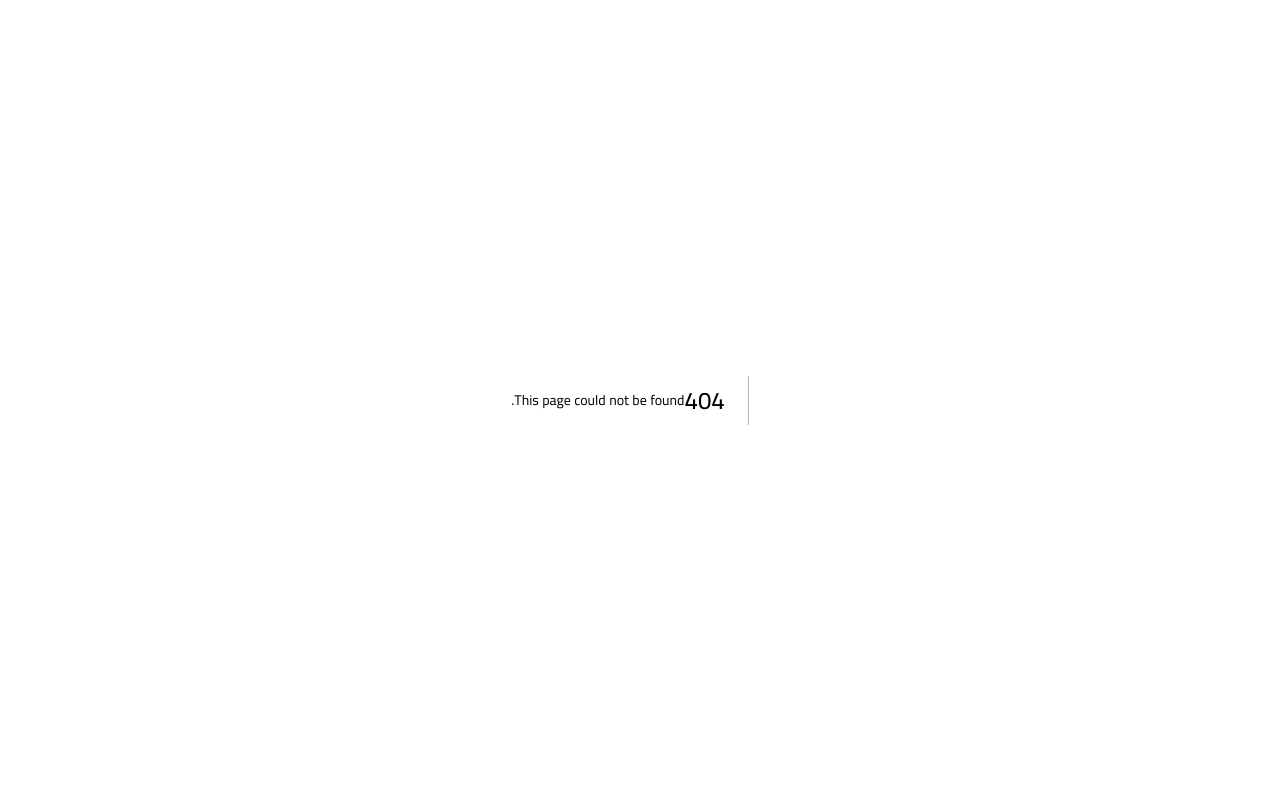
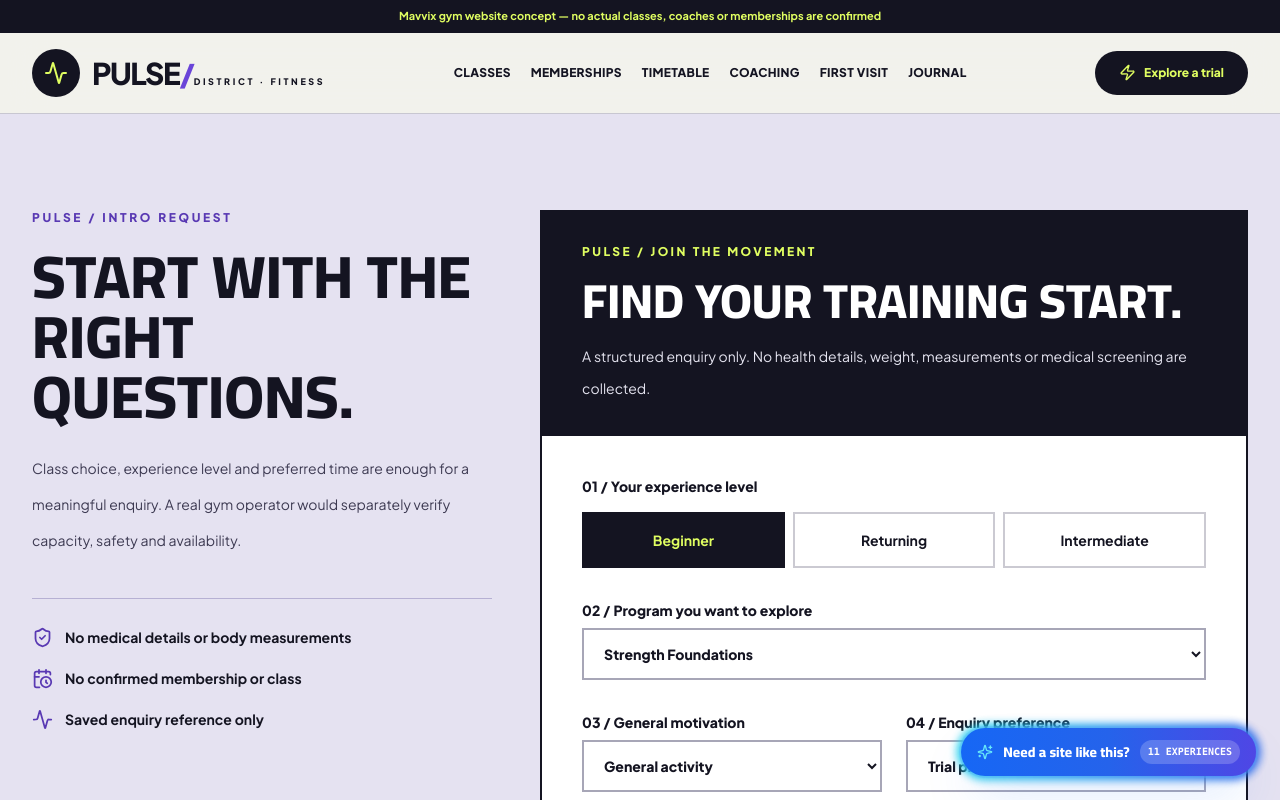
Before and after one commit to mykholy/mavvix_demos, a Next.js app: page /en/preview/fitness/trial in a window 1280 px wide. Before the commit this address had no page. Shown: the top 800 px of the page. Built offline with nearby package versions, Linux system fonts and the light colour scheme; a web font is replaced by a local one.

Commit message:
feat(fitness): authored program and journal route trial/page.tsx

```diff
--- /dev/null
+++ b/src/app/[locale]/preview/fitness/trial/page.tsx
@@ -0,0 +1,12 @@
+import type { Locale } from '@/lib/i18n/config';
+import { PULSE } from '@/lib/verticals/fitness/data';
+import { PulseTrialForm } from './PulseTrialForm';
+import { ShieldCheck,CalendarClock,Activity,LockKeyhole } from 'lucide-react';
+export default function PulseTrial({params:{locale},searchParams}:{params:{locale:Locale};searchParams:{class?:string}}){
+ const ar=locale==='ar';const target=PULSE.services.some(x=>x.slug===searchParams.class)?searchParams.class:'';
+ return <div className="bg-[#E5E2F1] py-16 sm:py-24"><div className="max-w-7xl mx-auto px-5 sm:px-8 grid lg:grid-cols-[.65fr_1fr] gap-12">
+  <div className="lg:sticky lg:top-32 self-start"><p className="text-xs uppercase font-black tracking-[.22em] text-[#5939B3]">PULSE / INTRO REQUEST</p><h1 className="pulse-display text-5xl sm:text-6xl mt-5 font-black">{ar?'خليك محدد في اختيارك':'START WITH THE RIGHT QUESTIONS.'}</h1><p className="text-sm leading-9 mt-6 text-[#3D3A52]">{ar?'اختار خبرتك السابقة وفئة الحصة وتفضيل الوقت والمنطقة؛ كل ده نموذج تجربة مافكس، ومش تفعيل اشتراك أو حجز مدرب.':'Class choice, experience level and preferred time are enough for a meaningful enquiry. A real gym operator would separately verify capacity, safety and availability.'}</p>
+   <div className="mt-10 border-t border-[#B6B0D3] pt-7 space-y-5">{[[ShieldCheck,ar?'لا معلومات طبية ولا قياسات جسم':'No medical details or body measurements'],[CalendarClock,ar?'بدون تأكيد موعد أو عضوية':'No confirmed membership or class'],[Activity,ar?'مرجع محفوظ للحوار فقط':'Saved enquiry reference only']].map(([Icon,t],i)=><div className="flex gap-3 items-start text-sm font-bold" key={i}>{typeof Icon!=='string'&&<Icon size={21} className="text-[#5939B3] shrink-0"/>}{t as string}</div>)}</div>
+  </div><PulseTrialForm locale={locale} defaultClass={target}/>
+ </div></div>;
+}
```
